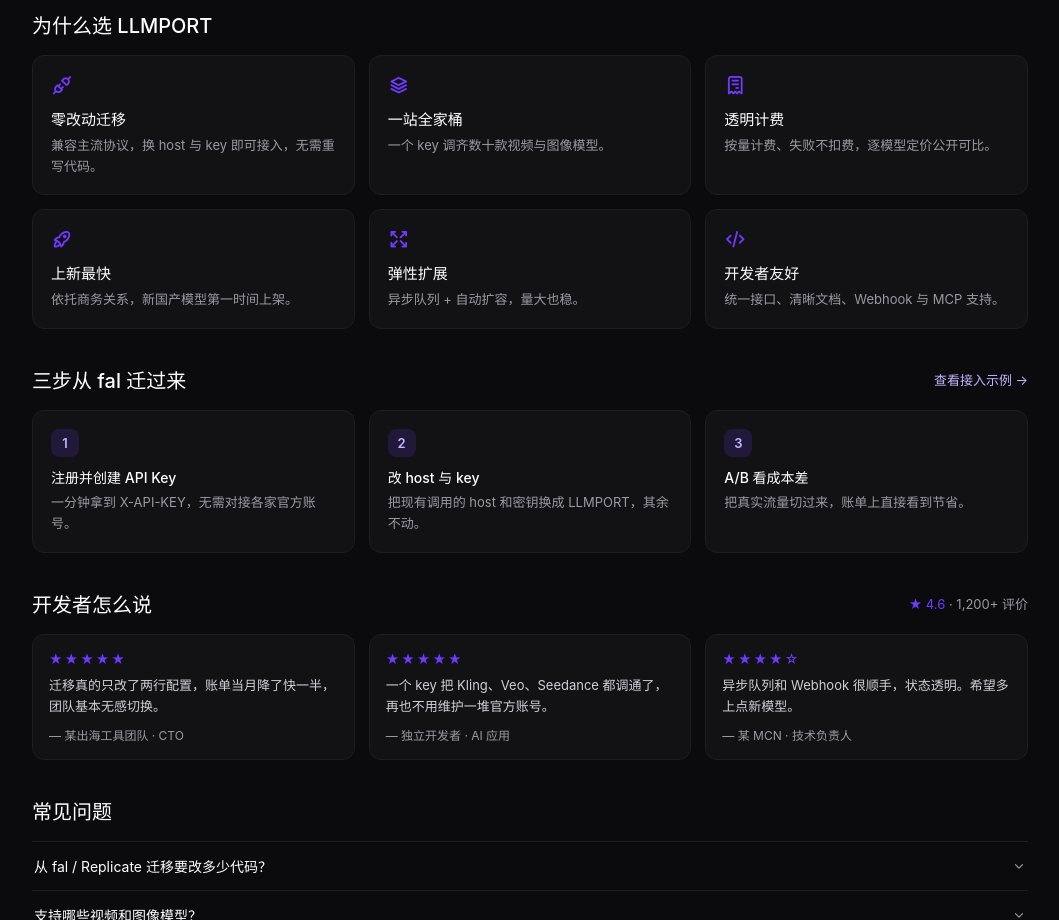
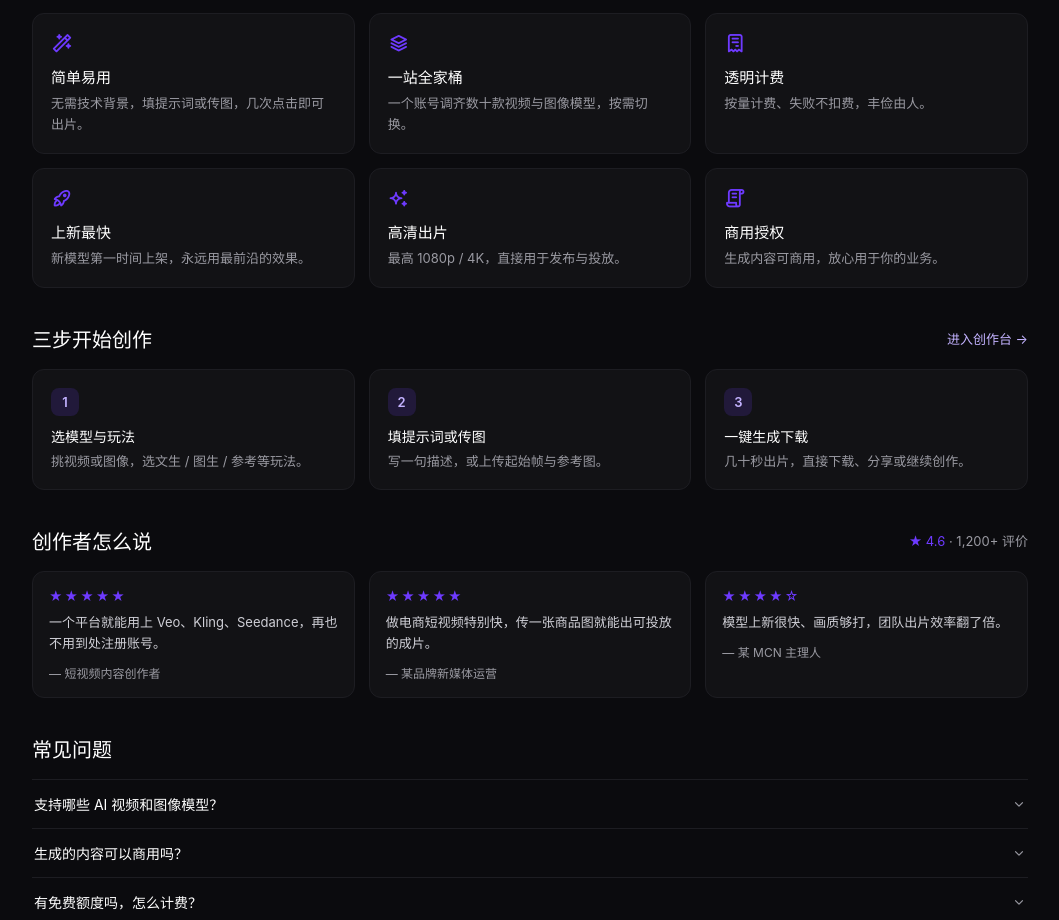
Before and after one commit to skychenyw/llmport-demo, a plain HTML site: page index.html in a window 1280 px wide. Shown: the part 1880-2800 px from the top of the page, without its empty margins (110-1169 px from the left). Drawn offline with Linux system fonts and the light colour scheme; a web font is replaced by a local one.

Commit message:
Add files via upload

```diff
--- a/index.html
+++ b/index.html
@@ -23,12 +23,12 @@
 
 <!-- Hero -->
 <div class="wrap" style="text-align:center;padding-top:48px;padding-bottom:26px">
-  <span class="eyebrow">比 Fal.ai 更低成本 · 零改动迁移</span>
-  <div style="font-size:32px;font-weight:500;line-height:1.3;max-width:600px;margin:0 auto 14px">一个 API，接入全球顶级<br>AI 视频与图像模型</div>
-  <p class="lead" style="max-width:500px;margin:0 auto 26px">Veo、Sora、Kling、Seedance 等数十款模型，统一接口、统一计费。改 host 与 key 即可从现有平台迁移，账单立省。</p>
+  <span class="eyebrow">数十款顶级模型 · 一站生成 · 免费开始</span>
+  <div style="font-size:32px;font-weight:500;line-height:1.3;max-width:600px;margin:0 auto 14px">全球顶级 AI 模型，一站创作</div>
+  <p class="lead" style="max-width:500px;margin:0 auto 26px">数十款顶级 AI 视频与图像模型，一站调用。无需逐家接入，创意即刻成片。</p>
   <div style="display:flex;gap:12px;justify-content:center">
     <a class="cta-lg" href="create.html"><i class="ti ti-sparkles" style="font-size:16px"></i>免费开始创作</a>
-    <a href="docs.html" style="font-size:14px;border:0.5px solid #2a2a30;color:#fff;padding:11px 22px;border-radius:8px">查看 API 文档</a>
+    <a href="models.html" style="font-size:14px;border:0.5px solid #2a2a30;color:#fff;padding:11px 22px;border-radius:8px">浏览模型库</a>
   </div>
 </div>
 
@@ -99,32 +99,32 @@
 <div class="wrap" style="padding-top:0;padding-bottom:36px">
   <div class="sec-head"><h2>为什么选 LLMPORT</h2></div>
   <div style="display:grid;grid-template-columns:repeat(3,1fr);gap:14px">
-    <div class="vp"><i class="ti ti-plug-connected"></i><div class="t">零改动迁移</div><p class="d">兼容主流协议，换 host 与 key 即可接入，无需重写代码。</p></div>
-    <div class="vp"><i class="ti ti-stack-2"></i><div class="t">一站全家桶</div><p class="d">一个 key 调齐数十款视频与图像模型。</p></div>
-    <div class="vp"><i class="ti ti-receipt"></i><div class="t">透明计费</div><p class="d">按量计费、失败不扣费，逐模型定价公开可比。</p></div>
-    <div class="vp"><i class="ti ti-rocket"></i><div class="t">上新最快</div><p class="d">依托商务关系，新国产模型第一时间上架。</p></div>
-    <div class="vp"><i class="ti ti-arrows-maximize"></i><div class="t">弹性扩展</div><p class="d">异步队列 + 自动扩容，量大也稳。</p></div>
-    <div class="vp"><i class="ti ti-code"></i><div class="t">开发者友好</div><p class="d">统一接口、清晰文档、Webhook 与 MCP 支持。</p></div>
+    <div class="vp"><i class="ti ti-wand"></i><div class="t">简单易用</div><p class="d">无需技术背景，填提示词或传图，几次点击即可出片。</p></div>
+    <div class="vp"><i class="ti ti-stack-2"></i><div class="t">一站全家桶</div><p class="d">一个账号调齐数十款视频与图像模型，按需切换。</p></div>
+    <div class="vp"><i class="ti ti-receipt"></i><div class="t">透明计费</div><p class="d">按量计费、失败不扣费，丰俭由人。</p></div>
+    <div class="vp"><i class="ti ti-rocket"></i><div class="t">上新最快</div><p class="d">新模型第一时间上架，永远用最前沿的效果。</p></div>
+    <div class="vp"><i class="ti ti-sparkles"></i><div class="t">高清出片</div><p class="d">最高 1080p / 4K，直接用于发布与投放。</p></div>
+    <div class="vp"><i class="ti ti-license"></i><div class="t">商用授权</div><p class="d">生成内容可商用，放心用于你的业务。</p></div>
   </div>
 </div>
 
 <!-- Migration steps -->
 <div class="wrap" style="padding-top:0;padding-bottom:36px">
-  <div class="sec-head"><h2>三步从 fal 迁过来</h2><a href="api.html">查看接入示例 →</a></div>
+  <div class="sec-head"><h2>三步开始创作</h2><a href="create.html">进入创作台 →</a></div>
   <div class="steps">
-    <div class="step"><div class="n">1</div><div class="st">注册并创建 API Key</div><div class="sd">一分钟拿到 X-API-KEY，无需对接各家官方账号。</div></div>
-    <div class="step"><div class="n">2</div><div class="st">改 host 与 key</div><div class="sd">把现有调用的 host 和密钥换成 LLMPORT，其余不动。</div></div>
-    <div class="step"><div class="n">3</div><div class="st">A/B 看成本差</div><div class="sd">把真实流量切过来，账单上直接看到节省。</div></div>
+    <div class="step"><div class="n">1</div><div class="st">选模型与玩法</div><div class="sd">挑视频或图像，选文生 / 图生 / 参考等玩法。</div></div>
+    <div class="step"><div class="n">2</div><div class="st">填提示词或传图</div><div class="sd">写一句描述，或上传起始帧与参考图。</div></div>
+    <div class="step"><div class="n">3</div><div class="st">一键生成下载</div><div class="sd">几十秒出片，直接下载、分享或继续创作。</div></div>
   </div>
 </div>
 
 <!-- Testimonials -->
 <div class="wrap" style="padding-top:0;padding-bottom:36px">
-  <div class="sec-head"><h2>开发者怎么说</h2><span style="font-size:13px;color:#9a9aa2"><span style="color:#6E3AFF">★ 4.6</span> · 1,200+ 评价</span></div>
+  <div class="sec-head"><h2>创作者怎么说</h2><span style="font-size:13px;color:#9a9aa2"><span style="color:#6E3AFF">★ 4.6</span> · 1,200+ 评价</span></div>
   <div style="display:grid;grid-template-columns:repeat(3,1fr);gap:14px">
-    <div class="review"><div class="stars">★★★★★</div><p>迁移真的只改了两行配置，账单当月降了快一半，团队基本无感切换。</p><div class="who">— 某出海工具团队 · CTO</div></div>
-    <div class="review"><div class="stars">★★★★★</div><p>一个 key 把 Kling、Veo、Seedance 都调通了，再也不用维护一堆官方账号。</p><div class="who">— 独立开发者 · AI 应用</div></div>
-    <div class="review"><div class="stars">★★★★☆</div><p>异步队列和 Webhook 很顺手，状态透明。希望多上点新模型。</p><div class="who">— 某 MCN · 技术负责人</div></div>
+    <div class="review"><div class="stars">★★★★★</div><p>一个平台就能用上 Veo、Kling、Seedance，再也不用到处注册账号。</p><div class="who">— 短视频内容创作者</div></div>
+    <div class="review"><div class="stars">★★★★★</div><p>做电商短视频特别快，传一张商品图就能出可投放的成片。</p><div class="who">— 某品牌新媒体运营</div></div>
+    <div class="review"><div class="stars">★★★★☆</div><p>模型上新很快、画质够打，团队出片效率翻了倍。</p><div class="who">— 某 MCN 主理人</div></div>
   </div>
 </div>
 
@@ -132,19 +132,19 @@
 <div class="wrap" style="padding-top:0;padding-bottom:36px">
   <div class="sec-head"><h2>常见问题</h2></div>
   <div class="faq">
-    <div class="q">从 fal / Replicate 迁移要改多少代码？<i class="ti ti-chevron-down"></i></div>
-    <div class="q">支持哪些视频和图像模型？<i class="ti ti-chevron-down"></i></div>
-    <div class="q">计费怎么算，失败会扣费吗？<i class="ti ti-chevron-down"></i></div>
+    <div class="q">支持哪些 AI 视频和图像模型？<i class="ti ti-chevron-down"></i></div>
+    <div class="q">生成的内容可以商用吗？<i class="ti ti-chevron-down"></i></div>
+    <div class="q">有免费额度吗，怎么计费？<i class="ti ti-chevron-down"></i></div>
     <div class="q">订阅和按量充值有什么区别？<i class="ti ti-chevron-down"></i></div>
-    <div class="q">有 SDK / Webhook / MCP 支持吗？<i class="ti ti-chevron-down"></i></div>
+    <div class="q">我是开发者，能用 API 接入吗？<i class="ti ti-chevron-down"></i></div>
   </div>
 </div>
 
 <!-- CTA banner -->
 <div class="wrap" style="padding-top:0;padding-bottom:20px">
   <div class="cta-banner">
-    <div style="font-size:22px;font-weight:500;margin-bottom:8px">准备好把视频生成迁到 LLMPORT 了吗？</div>
-    <p class="lead" style="margin:0 auto 20px;max-width:440px">改 host 与 key 即可开始，免费额度即开即用。</p>
+    <div style="font-size:22px;font-weight:500;margin-bottom:8px">准备好开始创作了吗？</div>
+    <p class="lead" style="margin:0 auto 20px;max-width:440px">免费额度即开即用，数十款顶级模型一站调用。</p>
     <div style="display:flex;gap:12px;justify-content:center">
       <a class="cta-lg" href="create.html">免费开始</a>
       <a href="pricing.html" style="font-size:14px;border:0.5px solid #2a2a30;color:#fff;padding:11px 22px;border-radius:8px">查看定价</a>
```
